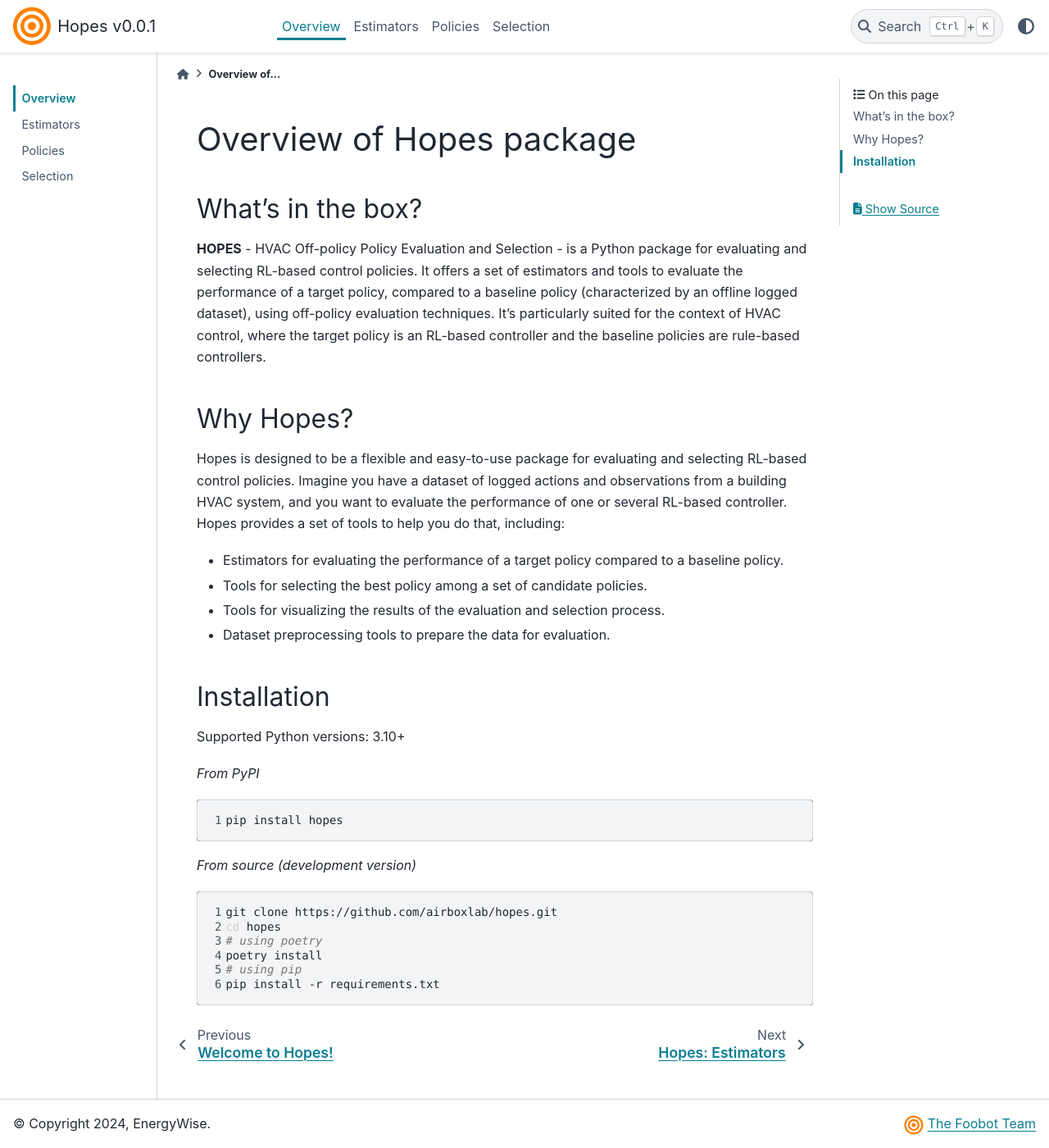
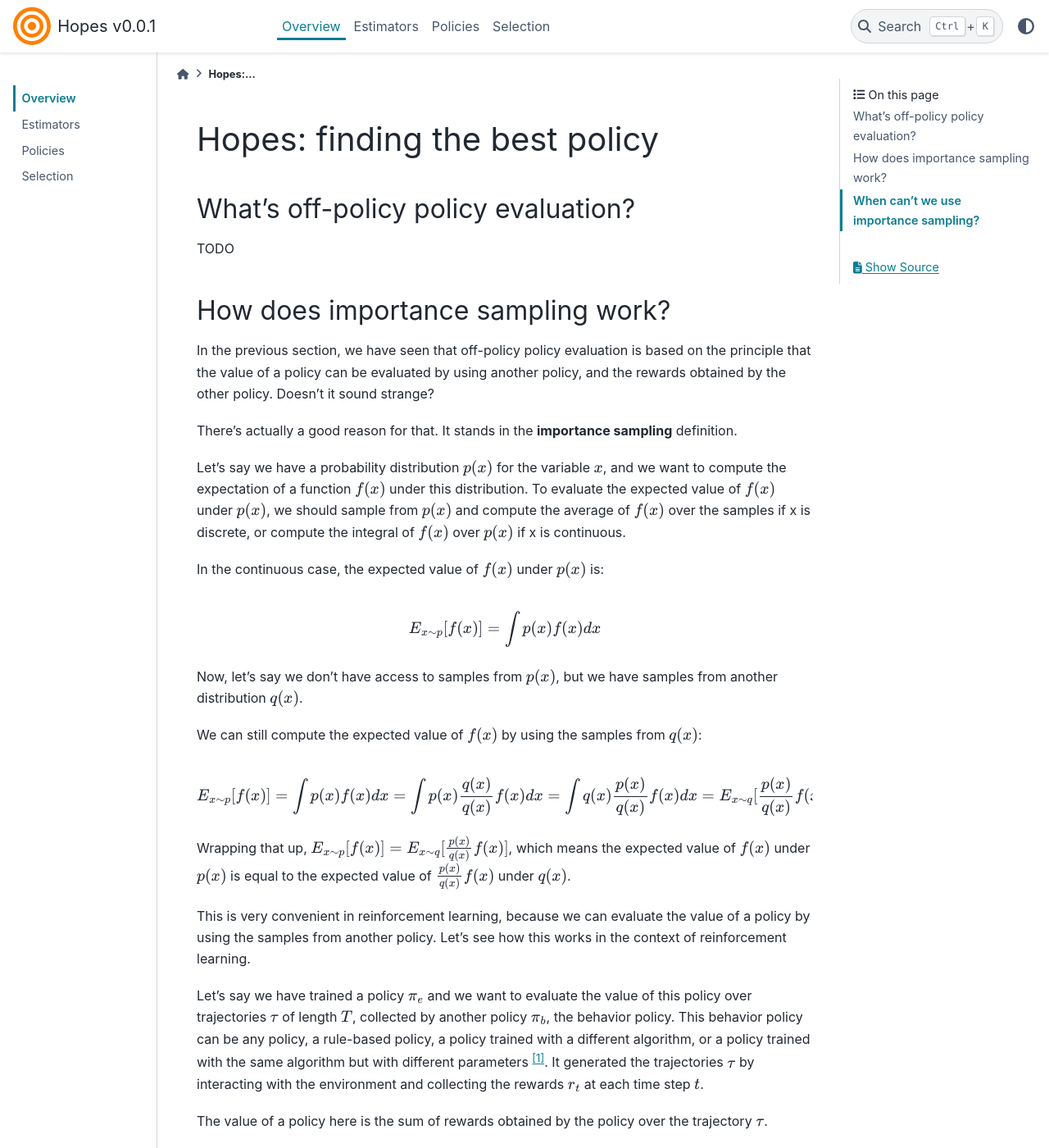
Before and after one commit to airboxlab/hopes, a Sphinx documentation site: the page built from doc/source/overview/index.rst, in a window 1280 px wide and 1400 px high. Shown: the whole window at 82% size. Built offline with Sphinx 7.4.7 and the PyData theme 0.15.4, drawn with Linux system fonts in a browser that asks for light colours; some of the changed text lies outside the part shown.

Commit message:
more doc

```diff
--- a/doc/source/overview/index.rst
+++ b/doc/source/overview/index.rst
@@ -1,47 +1,88 @@
-Overview of Hopes package
-==========================
+Hopes: finding the best policy
+==============================
 
-What's in the box?
-------------------
+What's off-policy policy evaluation?
+------------------------------------
 
-**HOPES** - HVAC Off-policy Policy Evaluation and Selection - is a Python package for evaluating and selecting RL-based
-control policies. It offers a set of estimators and tools to evaluate the performance of a target policy,
-compared to a baseline policy (characterized by an offline logged dataset), using off-policy evaluation
-techniques. It's particularly suited for the context of HVAC control, where the target policy is an RL-based controller
-and the baseline policies are rule-based controllers.
+TODO
 
-Why Hopes?
-----------
+How does importance sampling work?
+----------------------------------
 
-Hopes is designed to be a flexible and easy-to-use package for evaluating and selecting RL-based control policies.
-Imagine you have a dataset of logged actions and observations from a building HVAC system, and you want to evaluate the
-performance of one or several RL-based controller. Hopes provides a set of tools to help you do that, including:
+In the previous section, we have seen that off-policy policy evaluation is based on the principle that the value of a
+policy can be evaluated by using another policy, and the rewards obtained by the other policy. Doesn't it sound strange?
 
-- Estimators for evaluating the performance of a target policy compared to a baseline policy.
-- Tools for selecting the best policy among a set of candidate policies.
-- Tools for visualizing the results of the evaluation and selection process.
-- Dataset preprocessing tools to prepare the data for evaluation.
+There's actually a good reason for that. It stands in the **importance sampling** definition.
 
-Installation
-------------
+Let's say we have a probability distribution :math:`p(x)` for the variable :math:`x`, and we want to compute
+the expectation of a function :math:`f(x)` under this distribution. To evaluate the expected value of :math:`f(x)`
+under :math:`p(x)`, we should sample from :math:`p(x)` and compute the average of :math:`f(x)` over the samples if x is
+discrete, or compute the integral of :math:`f(x)` over :math:`p(x)` if x is continuous.
 
-Supported Python versions: 3.10+
+In the continuous case, the expected value of :math:`f(x)` under :math:`p(x)` is:
 
-*From PyPI*
+.. math::
 
-.. code-block:: bash
-    :linenos:
+    E_{x \sim p}[f(x)] = \int p(x) f(x) dx
 
-    pip install hopes
+Now, let's say we don't have access to samples from :math:`p(x)`, but we have samples from another distribution :math:`q(x)`.
 
-*From source (development version)*
+We can still compute the expected value of :math:`f(x)` by using the samples from :math:`q(x)`:
 
-.. code-block:: bash
-    :linenos:
+.. math::
 
-    git clone https://github.com/airboxlab/hopes.git
-    cd hopes
-    # using poetry
-    poetry install
-    # using pip
-    pip install -r requirements.txt
+    E_{x \sim p}[f(x)] = \int p(x) f(x) dx
+                       = \int p(x) \frac{q(x)}{q(x)} f(x) dx
+                       = \int q(x) \frac{p(x)}{q(x)} f(x) dx
+                       = E_{x \sim q}[\frac{p(x)}{q(x)} f(x)]
+
+Wrapping that up, :math:`E_{x \sim p}[f(x)] = E_{x \sim q}[\frac{p(x)}{q(x)} f(x)]`, which means
+the expected value of :math:`f(x)` under :math:`p(x)` is equal to the expected value of :math:`\frac{p(x)}{q(x)} f(x)`
+under :math:`q(x)`.
+
+This is very convenient in reinforcement learning, because we can evaluate the value of a policy by using the samples
+from another policy. Let's see how this works in the context of reinforcement learning.
+
+Let's say we have trained a policy :math:`\pi_e` and we want to evaluate the value of this policy over trajectories
+:math:`\tau` of length :math:`T`, collected by another policy :math:`\pi_b`, the behavior policy. This behavior policy
+can be any policy, a rule-based policy, a policy trained with a different algorithm, or a policy trained with the same
+algorithm but with different parameters [#]_. It generated the trajectories :math:`\tau` by interacting with the
+environment and collecting the rewards :math:`r_t` at each time step :math:`t`.
+
+The value of a policy here is the sum of rewards obtained by the policy over the trajectory :math:`\tau`.
+
+We can use importance sampling to estimate the value of :math:`\pi_e`:
+
+.. math::
+
+    V_{\pi_e} = E_{\tau \sim \pi_e}[\sum_{t=0}^T r_t]
+              = E_{\tau \sim \pi_b}[\sum_{t=0}^T \frac{\pi_e(a_t|s_t)}{\pi_b(a_t|s_t)} r_t]
+              \approx \frac{1}{N} \sum_{i=1}^N \sum_{t=0}^T \frac{\pi_e(a_t^i|s_t^i)}{\pi_b(a_t^i|s_t^i)} r_t^i
+
+Intuitively, we can see it as a way to weight the rewards obtained by the behavior policy by the ratio of the probabilities
+of taking the action under the evaluation policy and the behavior policy. This ratio is called the importance weight.
+The more likely the target policy :math:`\pi_e` is to take an action, and the less likely the behavior policy :math:`\pi_b`
+is to take the same action, the higher the importance weight will be, and the more influential the reward will be in the
+estimation of the value of the policy.
+
+This estimator is unbiased, since the obtained result is the true expectation of the sum of rewards over trajectories.
+However, it can have high variance, especially if trajectories are long, due to the sum of ratios.
+Note that if trajectory length is equal to 1 (bandit setting), the value of the policy can be expressed as:
+
+.. math::
+
+    V_{\pi_e} \approx \frac{1}{N} \sum_{i=1}^N \frac{\pi_e(a^i|s^i)}{\pi_b(a^i|s^i)} r^i
+
+which is the definition of the Inverse Probability Weighting (IPW) estimator.
+
+When can't we use importance sampling?
+--------------------------------------
+
+Among other generic considerations, there are two assumptions that must be satisfied to use importance sampling:
+
+- *coverage*: the behavior policy must have a non-zero probability of taking all the actions that the evaluation policy
+  could take. In Hopes, we deal with this as much as possible by ensuring a small probability of taking all the actions
+  in the behavior policy, especially in the deterministic case.
+- *positivity*: the rewards must be non-negative to be able to get a lower bound estimate of the target policy.
+
+.. [#] in the context of off-policy policy gradient methods, but that's out of the scope of this project.
```
Also changed, not shown: doc/source/index.rst (+47 -1 lines), 1 other file.
